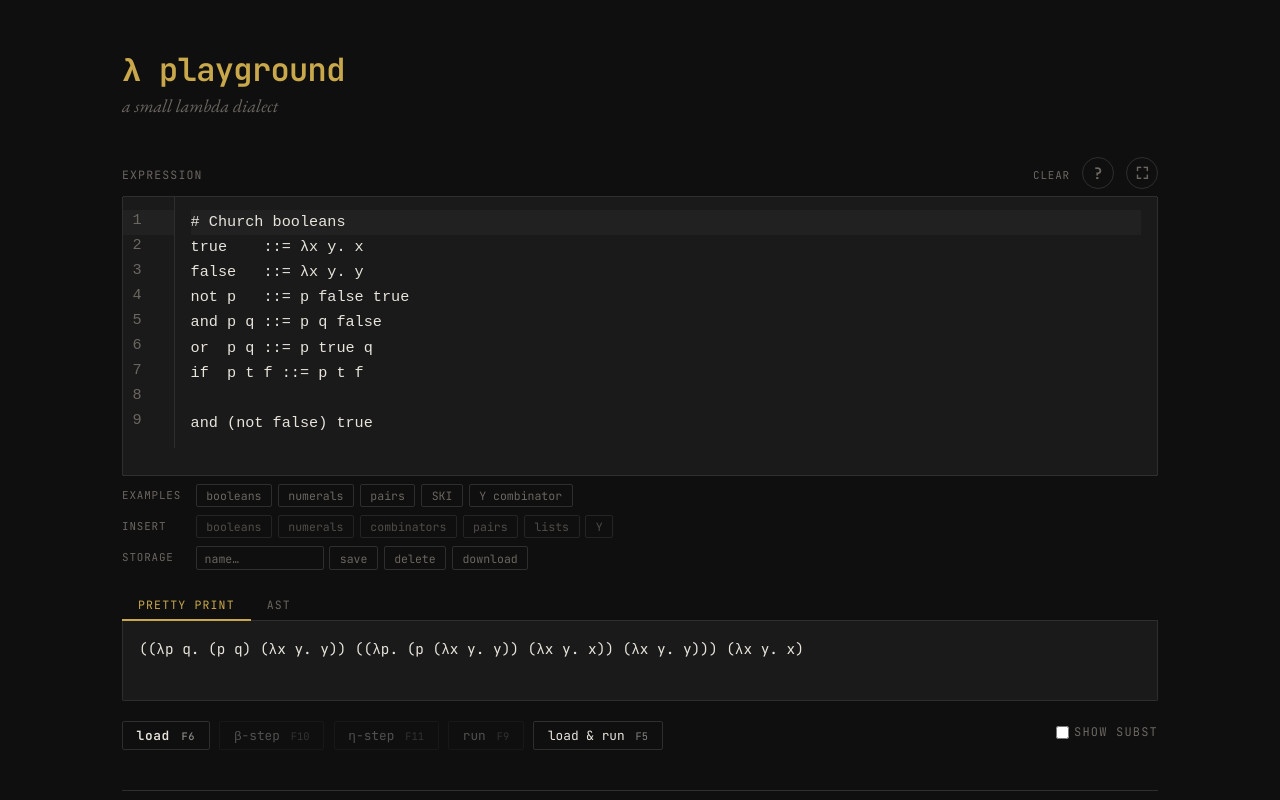
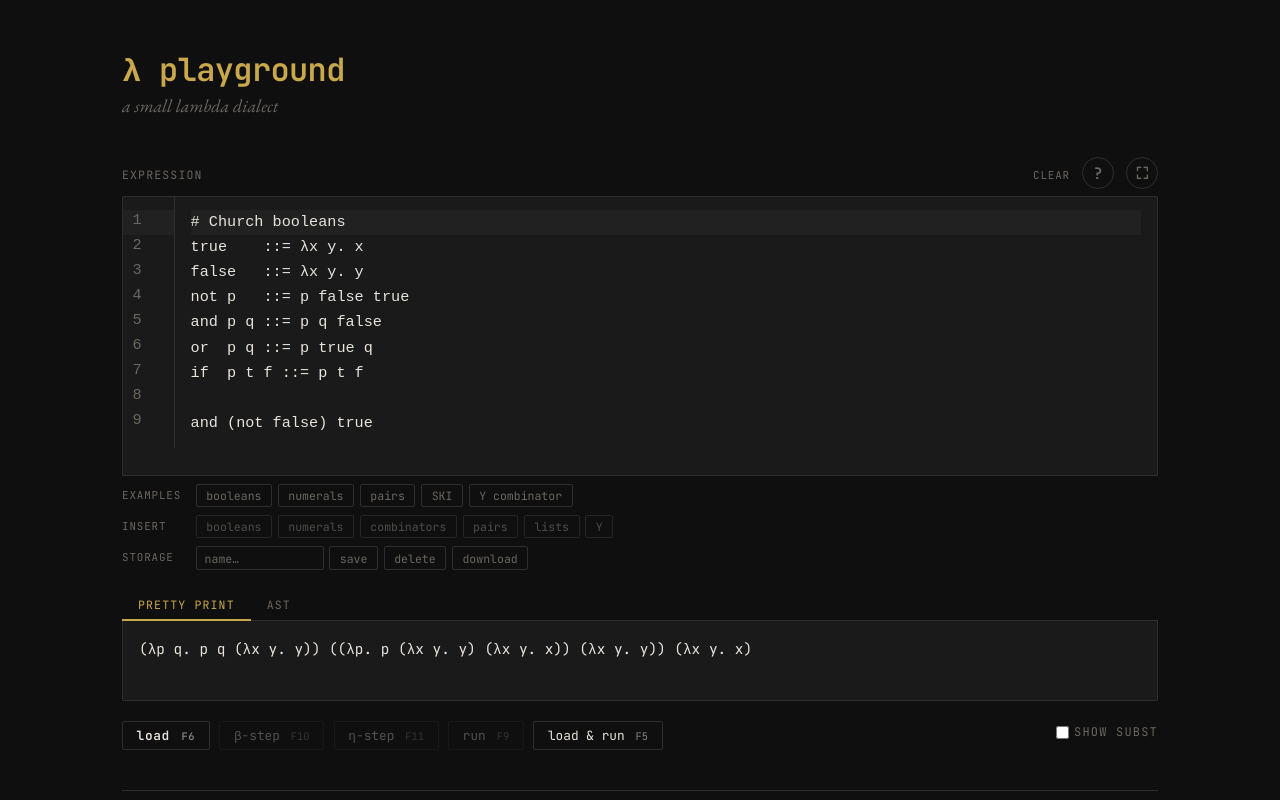
Before and after one commit to ezander/lambda_playground, a React (Vite) app: page / in a window 1280 px wide. Shown: the top 800 px of the page. Built offline with nearby package versions, Linux system fonts and the light colour scheme.

Commit message:
Fix pretty-printer: App in func position needs no parens (left-assoc)

```diff
--- a/src/parser/pretty.ts
+++ b/src/parser/pretty.ts
@@ -29,8 +29,10 @@ function pp(term: Term, ctx: Context): string {
     case "App": {
       const func = pp(term.func, "appFunc");
       const arg  = pp(term.arg,  "appArg");
-      let s =  `${func} ${arg}`;
-      return (ctx === "top") ? s : `(${s})`;
+      const s = `${func} ${arg}`;
+      // Application is left-associative, so App in func position never needs
+      // parens: (f a) b == f a b. Only in arg position parens are required.
+      return (ctx === "appArg") ? `(${s})` : s;
     }
 
     case "Subst": {
```
Also changed, not shown: 1 other file (tests, documents, lock files or other folders).
